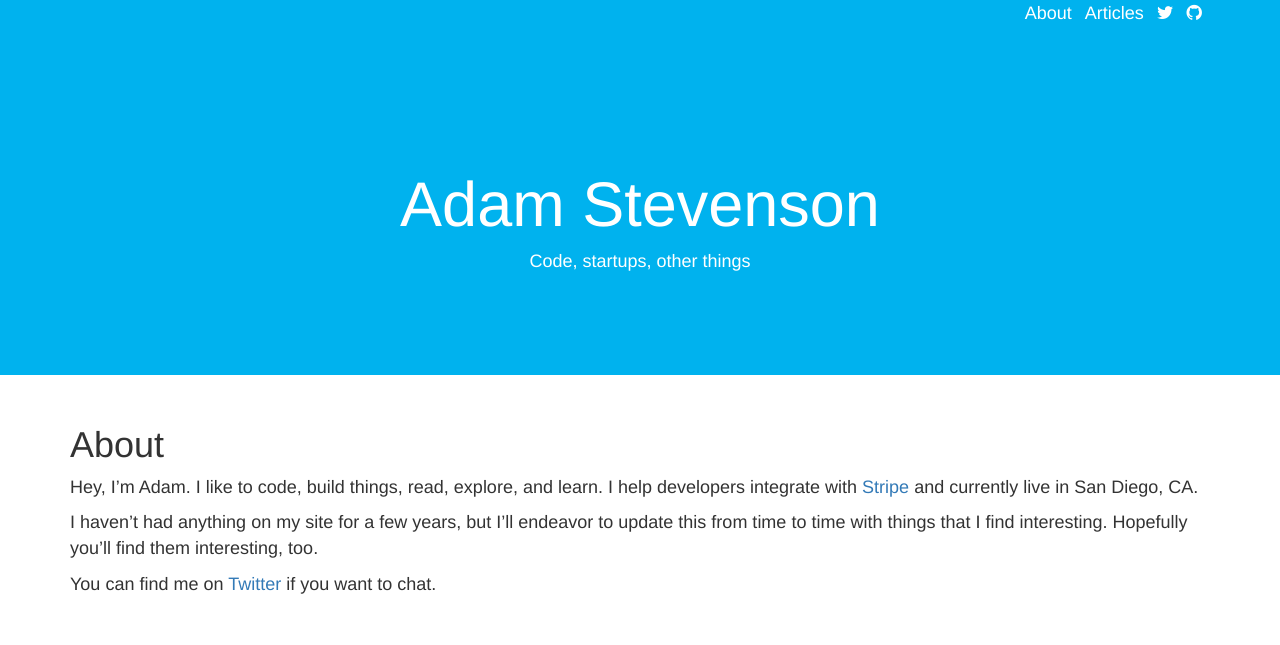
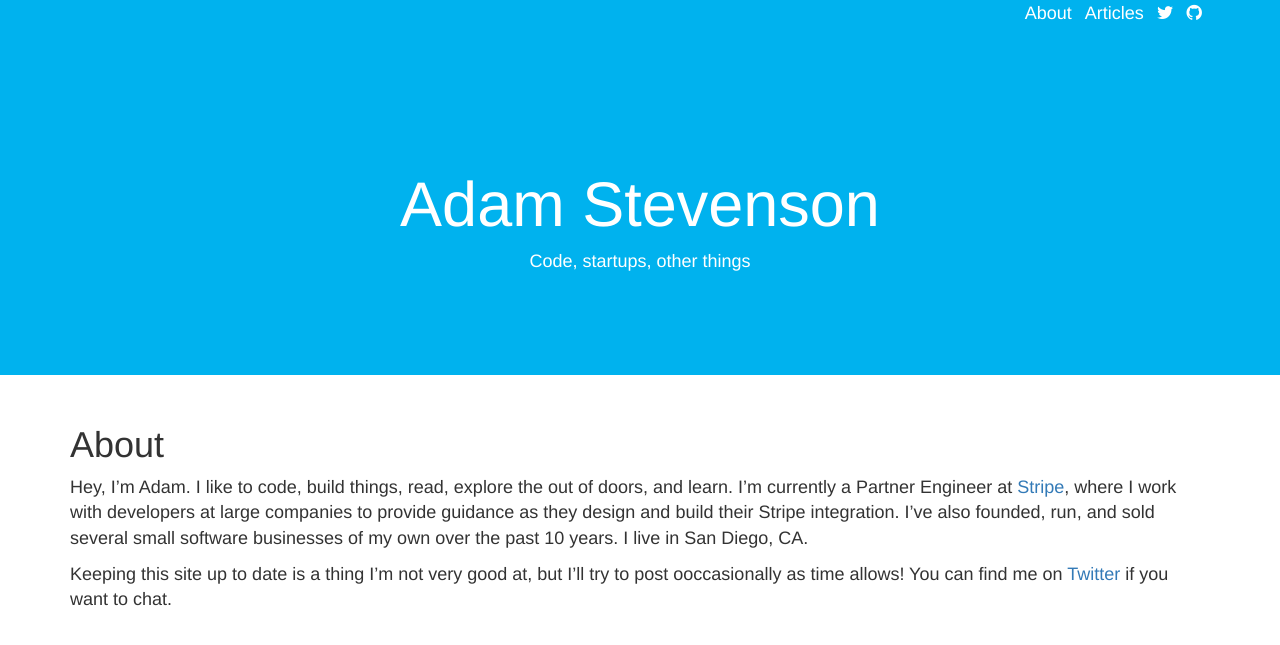
Before and after one commit to adamjstevenson/adamjstevenson.github.io, a Jekyll site: the page built from about.md, in a window 1280 px wide. Shown: the top 645 px of the page. Built offline with Jekyll 4.4.1, drawn with Linux system fonts in a browser that asks for light colours; nearby versions of some CDN libraries.

Commit message:
update about page

```diff
--- a/about.md
+++ b/about.md
@@ -4,8 +4,6 @@ title: About
 permalink: /about/
 ---
 
-Hey, I'm Adam. I like to code, build things, read, explore, and learn. I help developers integrate with <a href="https://stripe.com">Stripe</a> and currently live in San Diego, CA.
+Hey, I'm Adam. I like to code, build things, read, explore the out of doors, and learn. I'm currently a Partner Engineer at <a href="https://stripe.com">Stripe</a>, where I work with developers at large companies to provide guidance as they design and build their Stripe integration. I've also founded, run, and sold several small software businesses of my own over the past 10 years. I live in San Diego, CA.
 
-I haven't had anything on my site for a few years, but I'll endeavor to update this from time to time with things that I find interesting. Hopefully you'll find them interesting, too.
-
-You can find me on <a href="https://twitter.com/adamjstevenson">Twitter</a> if you want to chat.
+Keeping this site up to date is a thing I'm not very good at, but I'll try to post ooccasionally as time allows! You can find me on <a href="https://twitter.com/adamjstevenson">Twitter</a> if you want to chat.
```
